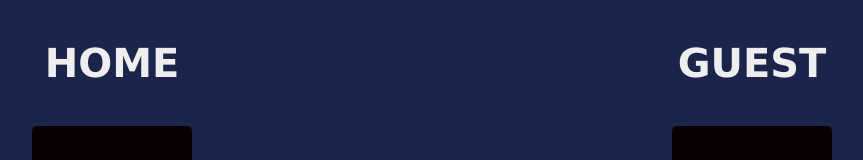
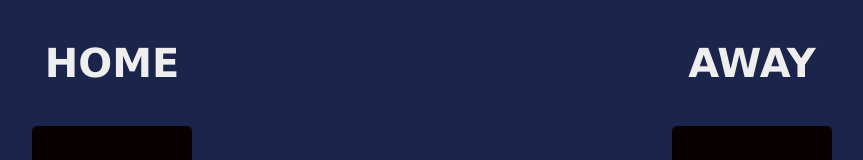
Before and after one commit to jwong993/Scoreboard, a website built with Vite: page index.html in a window 1280 px wide. Shown: the top 160 px of the page, without its empty margins (208-1071 px from the left). Built offline with nearby package versions, Linux system fonts and the light colour scheme; a web font is replaced by a local one.

Commit message:
Update score names

```diff
--- a/index.html
+++ b/index.html
@@ -17,7 +17,7 @@
                 </div>
             </div>
             <div>
-                <h3 class="top-text">GUEST</h3>
+                <h3 class="top-text">AWAY</h3>
                 <h3 class = "scoreText" id="score2">0</h3>
                 <div class = "buttons">
                     <button onclick="add12()" class="addButtons">+1</button>
```
